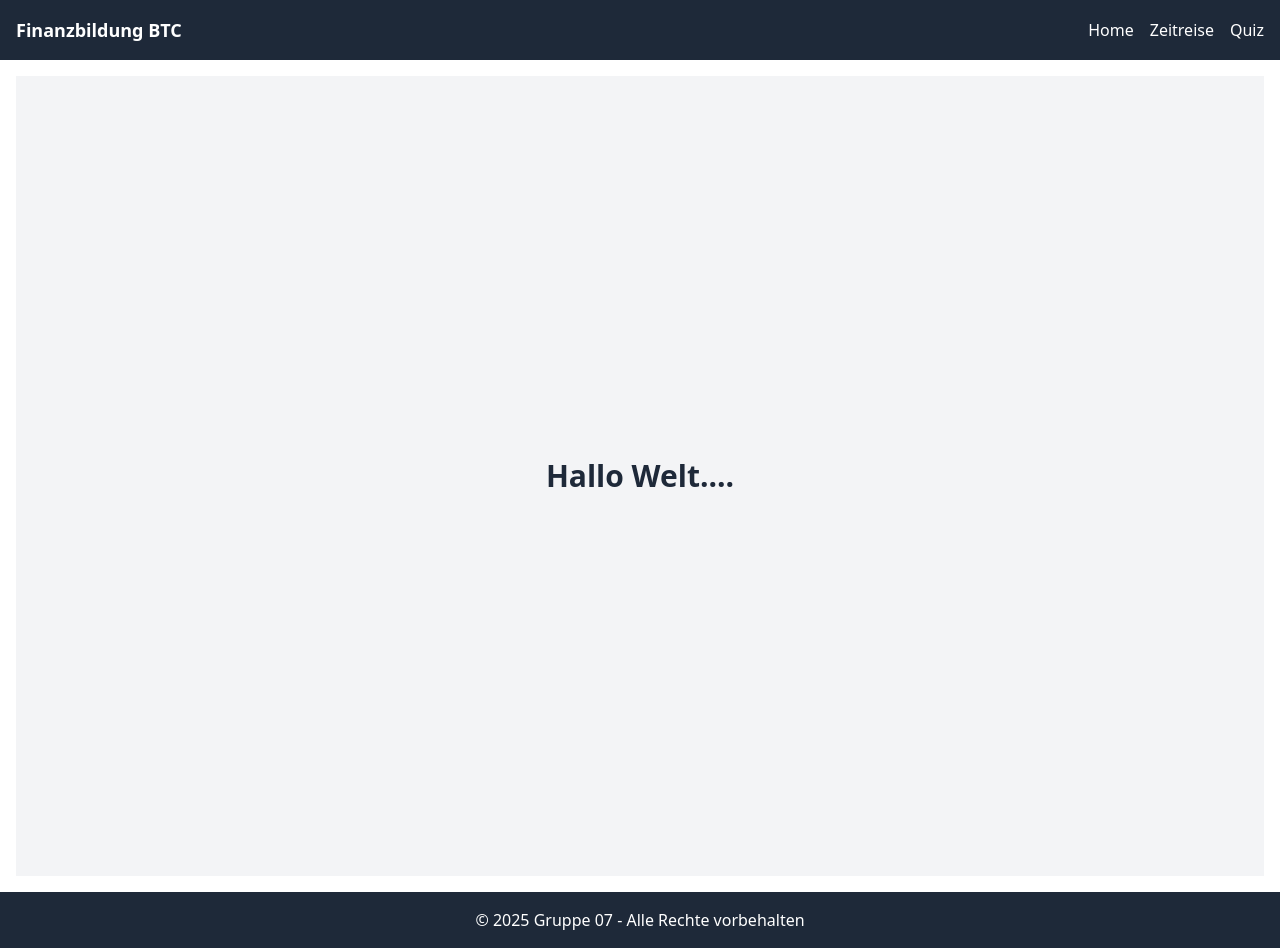
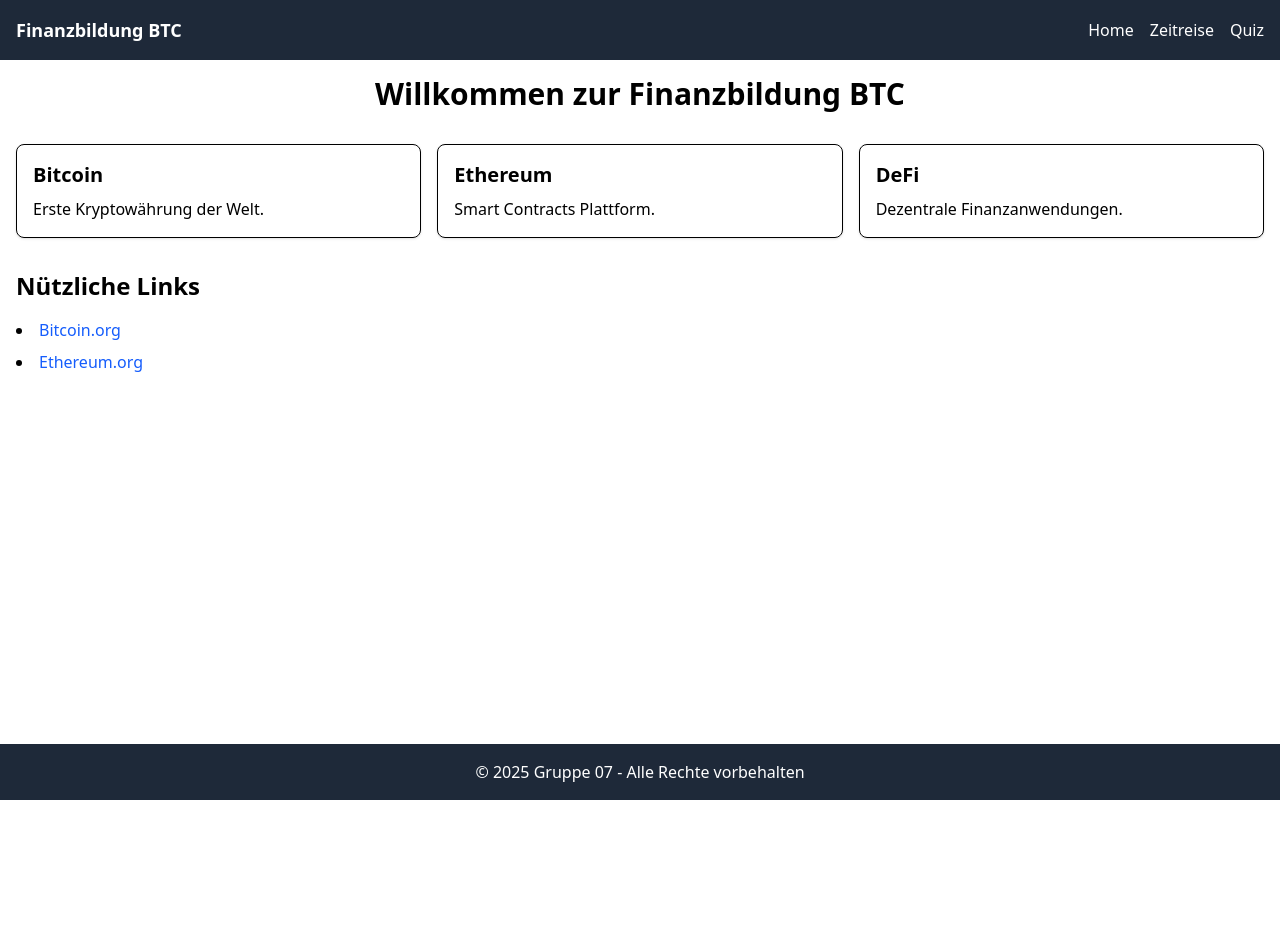
Before and after one commit to crabDono/dmwt_vercell_app, a Next.js app: page / in a window 1280 px wide. After the commit the page ends 800 px from the top, so only its background shows below. Built offline with nearby package versions, Linux system fonts and the light colour scheme.

Commit message:
InfoCards, Links

```diff
--- /dev/null
+++ b/app/components/InfoCard.tsx
@@ -0,0 +1,8 @@
+export default function InfoCard({ title, description }: { title: string, description: string }) {
+    return (
+        <div className="border rounded-lg p-4 shadow hover:shadow-lg transition">
+            <h2 className="text-xl font-semibold mb-2">{title}</h2>
+            <p>{description}</p>
+        </div>
+    );
+}
--- /dev/null
+++ b/app/components/InfoCardList.tsx
@@ -0,0 +1,17 @@
+import InfoCard from './InfoCard';
+
+const data = [
+    { title: 'Bitcoin', description: 'Erste Kryptowährung der Welt.' },
+    { title: 'Ethereum', description: 'Smart Contracts Plattform.' },
+    { title: 'DeFi', description: 'Dezentrale Finanzanwendungen.' },
+];
+
+export default function InfoCardList() {
+    return (
+        <div className="grid grid-cols-1 md:grid-cols-3 gap-4">
+            {data.map((item, index) => (
+                <InfoCard key={index} title={item.title} description={item.description} />
+            ))}
+        </div>
+    );
+}
--- /dev/null
+++ b/app/components/ResourceLinks.tsx
@@ -0,0 +1,11 @@
+export default function ResourceLinks() {
+    return (
+        <div className="mt-8">
+            <h2 className="text-2xl font-bold mb-4">Nützliche Links</h2>
+            <ul className="list-disc list-inside space-y-2">
+                <li><a href="https://bitcoin.org" className="text-blue-600 hover:underline">Bitcoin.org</a></li>
+                <li><a href="https://ethereum.org" className="text-blue-600 hover:underline">Ethereum.org</a></li>
+            </ul>
+        </div>
+    );
+}
--- a/app/page.tsx
+++ b/app/page.tsx
@@ -1,7 +1,12 @@
-export default function Page() {
-  return (
-    <main className="flex min-h-screen items-center justify-center bg-gray-100">
-      <h1 className="text-3xl font-bold text-gray-800">Hallo Welt....</h1>
-    </main>
-  );
+import InfoCardList from '@/app/components/InfoCardList';
+import ResourceLinks from '@/app/components/ResourceLinks';
+
+export default function HomePage() {
+    return (
+        <div className="space-y-8">
+            <h1 className="text-3xl font-bold text-center">Willkommen zur Finanzbildung BTC</h1>
+            <InfoCardList />
+            <ResourceLinks />
+        </div>
+    );
 }
```
